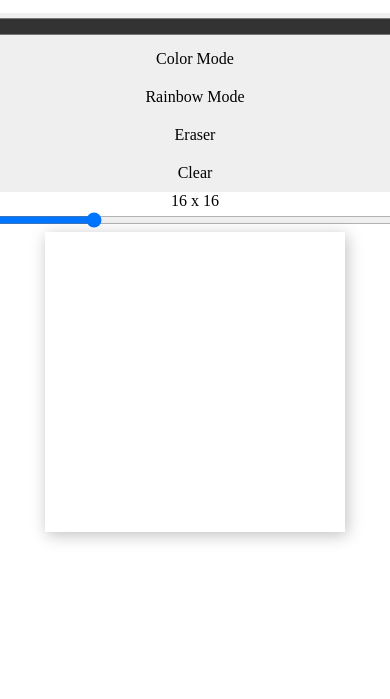
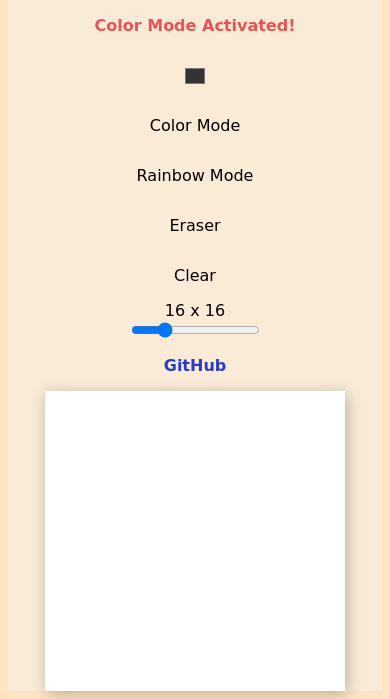
Before and after one commit to o-bm/PixelSketch, a plain HTML site: page index.html in a window 390 px wide. Shown: the part 151-850 px from the top of the page. Drawn offline with Linux system fonts and the light colour scheme.

Commit message:
Added styles and media query

```diff
--- a/index.html
+++ b/index.html
@@ -5,15 +5,18 @@
     <meta name="viewport" content="width=device-width, initial-scale=1.0">
     <title>PixelSketch</title>
     <link href="static/style.css" rel="stylesheet">
+    <link rel="icon" href="static/paintbrush.png">
     <script src="static/script.js" defer></script>
 </head>
 <body>
     <div class="wrapper">
         <div class = "container">
             <div class="controls">
+
+
+                <div class="btcontrols">
                     <h1>PixelSketch</h1>
                     <p id="modeText">Color Mode Activated!</p>
-
                     <input id="colorWheel" type="color" value="#333333">
 
                     <button id="colorMode">Color Mode</button>
@@ -23,6 +26,9 @@
 
                     <div id="sizeValue" class="size-value">16 x 16</div>
                     <input id="sizeSlider" type="range" value="16" min="1" max="64" />
+                    <p><a href="https://github.com/o-bm/PixelSketch">GitHub</a></p>
+                </div>
+
 
             </div>
             <div class="grid" id="grid"></div>
--- a/static/script.js
+++ b/static/script.js
@@ -20,9 +20,14 @@ const rainbowModeButton = document.getElementById('rainbowMode');
 const eraserModeButton = document.getElementById('eraserMode');
 const clearModeButton = document.getElementById('clearMode');
 const modeText = document.getElementById('modeText');
+const sizeSlider = document.getElementById('sizeSlider');
+const sizeValue = document.getElementById('sizeValue');
 
 colorWheel.addEventListener('input', (event) => {
   currentColor = event.target.value; // Update currentColor with selected color
+  if (currentMode == DEF_MODE) {
+    previousColor = currentColor
+  }
 });
 
 colorModeButton.addEventListener('click', () => {
@@ -45,6 +50,12 @@ clearModeButton.addEventListener('click', () => {
   grid.innerHTML = '';
   makeGrid(currentSize)
 })
+
+sizeSlider.addEventListener('input', () => {
+  const newSize = sizeSlider.value;
+  sizeValue.textContent = `${newSize} x ${newSize}`;
+  makeGrid(newSize);
+});
 
 
 function makeGrid(size) {
@@ -75,7 +86,7 @@ function changeColor(event) {
   if (event.type === 'mouseover' && !mouseDown) return;
   else if (currentMode=='color') {
     event.target.style.backgroundColor = currentColor;
-    previousColor = currentColor
+
   }
   else if (currentMode == 'rainbow') {
     const r = Math.floor(Math.random() * 256); // Random number between 0 and 255 for red
@@ -90,7 +101,7 @@ function changeColor(event) {
 }
 
 
-makeGrid(32);
+makeGrid(DEF_SIZE);
 
 // Debounce function
 function debounce(func, delay) {
--- a/static/style.css
+++ b/static/style.css
@@ -1,3 +1,19 @@
+body {
+    background-color: bisque;
+    font-family: cursive;
+  }
+  p {
+    color:rgb(235, 82, 82);
+    font-weight: bold;
+  }
+  a {
+    color: #283bcb;
+    text-decoration: none;
+  }
+
+  a:hover {
+    text-decoration: underline;
+  }
 .container {
     display: flex;
     justify-content: space-between;
@@ -5,6 +21,7 @@
     max-width: 1200px; /* Adjust the max-width as needed */
     margin: 0 auto; /* Center the container horizontally */
     margin-top:50px;
+    background-color: antiquewhite;
   }
 
   .controls {
@@ -20,37 +37,33 @@
 
   .square {
     user-select: none;
+    background-color: rgb(255, 255, 255);
   }
 
-  /* Media query for mobile devices */
-  @media (max-width: 767px) {
-    .container {
-        flex-direction: column;
-        align-items: center;
-        justify-content: center;
-        text-align: center;
-      }
-    .grid {
-        width: 300px;
-        height: 300px;
-      }
+
+  .btcontrols {
+    display: flex;
+    flex-direction: column;
+    align-items: center;
+    justify-content: center;
   }
 
   button,
-input {
-  width: 80%;
-  border: none;
-  color: inherit;
-  font-family: inherit;
-  font-size: inherit;
-  cursor: pointer;
-  outline: none;
-}
+  input[type="color"] {
+    width: 250px;
+    height: 60px;
+    padding: 12px;
+    margin: 8px;
+    border: none;
+    background-color: var(--primary-light);
+    color: var(--primary-dark);
+    font-family: inherit;
+    font-size: 18px;
+    cursor: pointer;
+    outline: none;
 
-button {
-    padding: 10px 20px;
-    border: 1px solid var(--primary-dark);
-    border-radius: 5px;
+    border-radius: 30px/50px;
+    transition: background-color 0.2s ease-in-out, transform 0.2s ease-in-out;
   }
 
   button.active {
@@ -58,17 +71,62 @@ button {
     color: var(--primary-light);
   }
 
-  button,
-  input[type='color'] {
-    transition: transform 0.1s ease-in-out;
-  }
-
   button:hover,
-  input[type='color']:hover {
+  input[type="color"]:hover {
+    background-color: var(--primary-dark);
+    color: var(--primary-light);
     transform: scale(1.05);
   }
 
-  input[type='color']:active {
-    transition: transform 0.05s ease-in-out;
-    transform: scale(1);
+  input[type="color"] {
+    width: 60px;
+    height: 60px;
+    border-radius: 50%;
   }
+
+  .size-value {
+    font-size: 20px;
+  }
+
+
+/* Media query for mobile devices */
+@media (max-width: 767px) {
+    .container {
+      flex-direction: column;
+      align-items: center;
+      justify-content: center;
+      text-align: center;
+    }
+
+    .grid {
+      width: 300px;
+      height: 300px;
+    }
+
+    .btcontrols {
+      display: flex;
+      flex-direction: column;
+      align-items: center;
+      justify-content: center;
+      margin-top: 20px;
+    }
+
+    button,
+    input[type="color"] {
+      width: 180px;
+      height: 40px;
+      padding: 8px;
+      margin: 5px;
+      font-size: 16px;
+      border-radius: 20px;
+    }
+
+    input[type="color"] {
+      width: 40px;
+      height: 40px;
+    }
+
+    .size-value {
+      font-size: 16px;
+    }
+  }
```
Also changed, not shown: static/paintbrush.png (added). Lines whose indentation alone changed are shown as unchanged.
